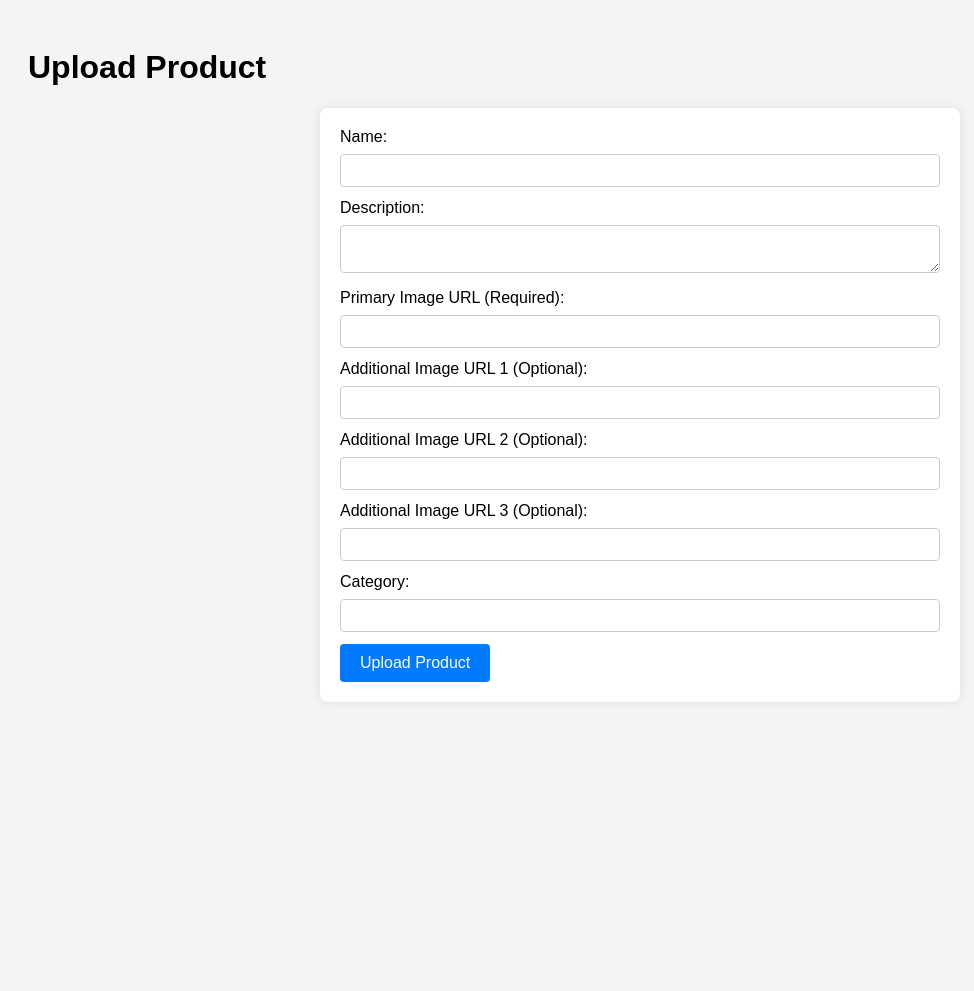
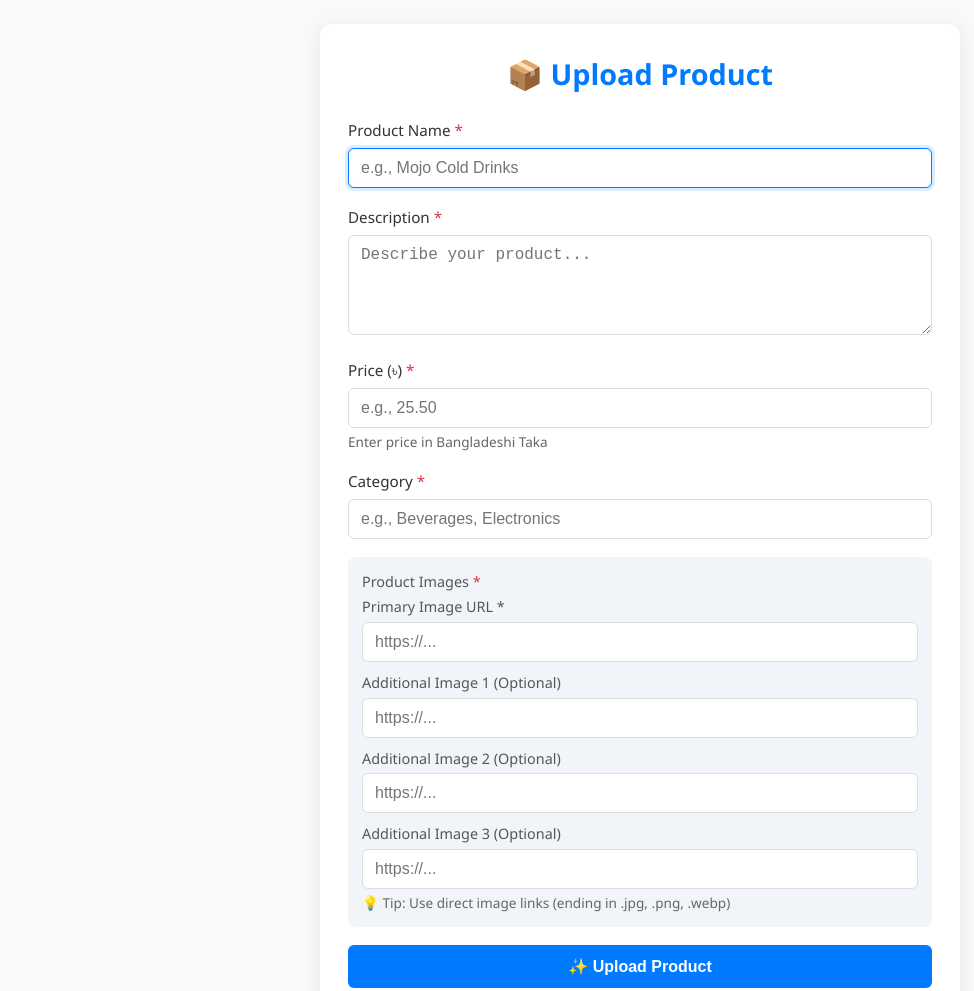
Before and after one commit to Efty131/Fighter-mahin-er-business-Backend, a website: page views/upload.html in a window 1280 px wide. Shown: the whole page, without its empty margins (0-974 px from the left). Before the commit the page ends 800 px from the top, so only its background shows below. Drawn offline with Linux system fonts and the light colour scheme.

Commit message:
model-change

```diff
--- a/views/upload.html
+++ b/views/upload.html
@@ -1,75 +1,164 @@
 <!DOCTYPE html>
 <html lang="en">
 <head>
-    <meta charset="UTF-8">
-    <meta name="viewport" content="width=device-width, initial-scale=1.0">
-    <title>Upload Product</title>
+    <meta charset="UTF-8" />
+    <meta name="viewport" content="width=device-width, initial-scale=1.0"/>
+    <title>Upload Product • Torit Shop</title>
     <style>
+        :root {
+            --primary: #007bff;
+            --primary-hover: #0056b3;
+            --bg: #f8f9fa;
+            --card: #fff;
+            --text: #333;
+            --border: #ddd;
+        }
+        * { box-sizing: border-box; margin: 0; padding: 0; }
         body {
-            font-family: Arial, sans-serif;
-            background-color: #f4f4f4;
-            padding: 20px;
+            font-family: 'Segoe UI', Arial, sans-serif;
+            background: var(--bg);
+            color: var(--text);
+            padding: 24px;
+            line-height: 1.5;
         }
-        form {
-            max-width: 600px;
+        .container {
+            max-width: 640px;
             margin: 0 auto;
-            background-color: #fff;
-            padding: 20px;
-            border-radius: 8px;
-            box-shadow: 0 0 10px rgba(0, 0, 0, 0.1);
+            background: var(--card);
+            padding: 28px;
+            border-radius: 12px;
+            box-shadow: 0 4px 20px rgba(0,0,0,0.08);
         }
+        h1 {
+            margin-bottom: 24px;
+            font-size: 1.8rem;
+            text-align: center;
+            color: var(--primary);
+        }
+        .form-group { margin-bottom: 18px; }
         label {
             display: block;
-            margin-bottom: 8px;
+            margin-bottom: 6px;
+            font-weight: 500;
+            font-size: 0.95rem;
         }
-        input[type="text"],
-        textarea {
+        .required::after {
+            content: " *";
+            color: #dc3545;
+        }
+        input, textarea {
             width: 100%;
-            padding: 8px;
-            margin-bottom: 12px;
-            border: 1px solid #ccc;
-            border-radius: 4px;
-            box-sizing: border-box;
+            padding: 10px 12px;
+            border: 1px solid var(--border);
+            border-radius: 6px;
+            font-size: 1rem;
+            transition: border-color 0.2s;
         }
-        button {
-            padding: 10px 20px;
-            background-color: #007bff;
+        input:focus, textarea:focus {
+            outline: none;
+            border-color: var(--primary);
+            box-shadow: 0 0 0 3px rgba(0,123,255,0.15);
+        }
+        textarea { min-height: 100px; resize: vertical; }
+        .image-group {
+            background: #f1f5f9;
+            padding: 14px;
+            border-radius: 8px;
+            margin-bottom: 18px;
+        }
+        .image-group label {
+            font-size: 0.9rem;
+            color: #555;
+            margin-bottom: 4px;
+        }
+        .btn {
+            width: 100%;
+            padding: 12px;
+            background: var(--primary);
             color: #fff;
             border: none;
-            border-radius: 4px;
+            border-radius: 6px;
+            font-size: 1rem;
+            font-weight: 600;
             cursor: pointer;
-            font-size: 16px;
+            transition: background 0.2s;
         }
-        button:hover {
-            background-color: #0056b3;
+        .btn:hover { background: var(--primary-hover); }
+        .hint {
+            font-size: 0.85rem;
+            color: #666;
+            margin-top: 4px;
+        }
+        @media (max-width: 480px) {
+            body { padding: 12px; }
+            .container { padding: 20px; }
         }
     </style>
 </head>
 <body>
-    <h1>Upload Product</h1>
-    <form action="/upload" method="POST">
-        <label for="name">Name:</label>
-        <input type="text" id="name" name="name" required>
+    <div class="container">
+        <h1>📦 Upload Product</h1>
 
-        <label for="description">Description:</label>
-        <textarea id="description" name="description" required></textarea>
+        <form action="/upload" method="POST">
+            <!-- Product Name -->
+            <div class="form-group">
+                <label for="name" class="required">Product Name</label>
+                <input type="text" id="name" name="name" placeholder="e.g., Mojo Cold Drinks" required />
+            </div>
 
-        <label for="image">Primary Image URL (Required):</label>
-        <input type="text" id="image" name="images[]" required>
+            <!-- Description -->
+            <div class="form-group">
+                <label for="description" class="required">Description</label>
+                <textarea id="description" name="description" placeholder="Describe your product..." required></textarea>
+            </div>
 
-        <label for="image2">Additional Image URL 1 (Optional):</label>
-        <input type="text" id="image2" name="images[]">
+            <!-- Price -->
+            <div class="form-group">
+                <label for="price" class="required">Price (৳)</label>
+                <input type="number" id="price" name="price" placeholder="e.g., 25.50" step="0.01" min="0" required />
+                <div class="hint">Enter price in Bangladeshi Taka</div>
+            </div>
 
-        <label for="image3">Additional Image URL 2 (Optional):</label>
-        <input type="text" id="image3" name="images[]">
+            <!-- Category -->
+            <div class="form-group">
+                <label for="category" class="required">Category</label>
+                <input type="text" id="category" name="category" placeholder="e.g., Beverages, Electronics" required />
+            </div>
 
-        <label for="image4">Additional Image URL 3 (Optional):</label>
-        <input type="text" id="image4" name="images[]">
+            <!-- Images -->
+            <div class="image-group">
+                <label class="required">Product Images</label>
 
-        <label for="category">Category:</label>
-        <input type="text" id="category" name="category" required>
+                <label for="image1">Primary Image URL *</label>
+                <input type="url" id="image1" name="images[]" placeholder="https://..." required />
 
-        <button type="submit">Upload Product</button>
-    </form>
+                <label for="image2" style="margin-top:10px">Additional Image 1 (Optional)</label>
+                <input type="url" id="image2" name="images[]" placeholder="https://..." />
+
+                <label for="image3" style="margin-top:10px">Additional Image 2 (Optional)</label>
+                <input type="url" id="image3" name="images[]" placeholder="https://..." />
+
+                <label for="image4" style="margin-top:10px">Additional Image 3 (Optional)</label>
+                <input type="url" id="image4" name="images[]" placeholder="https://..." />
+
+                <div class="hint">💡 Tip: Use direct image links (ending in .jpg, .png, .webp)</div>
+            </div>
+
+            <button type="submit" class="btn">✨ Upload Product</button>
+        </form>
+    </div>
+
+    <!-- Optional: Auto-format price input -->
+    <script>
+        // Auto-focus first field
+        document.getElementById('name').focus();
+
+        // Optional: Format price with 2 decimals on blur
+        document.getElementById('price').addEventListener('blur', function(e) {
+            if (e.target.value) {
+                e.target.value = parseFloat(e.target.value).toFixed(2);
+            }
+        });
+    </script>
 </body>
 </html>
```
Also changed, not shown: index.js (+13 -23 lines), model/model.js (+30 -5 lines).
